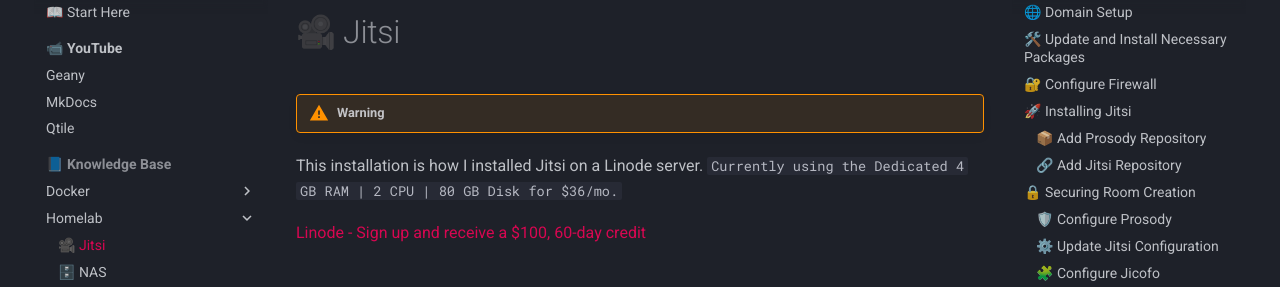
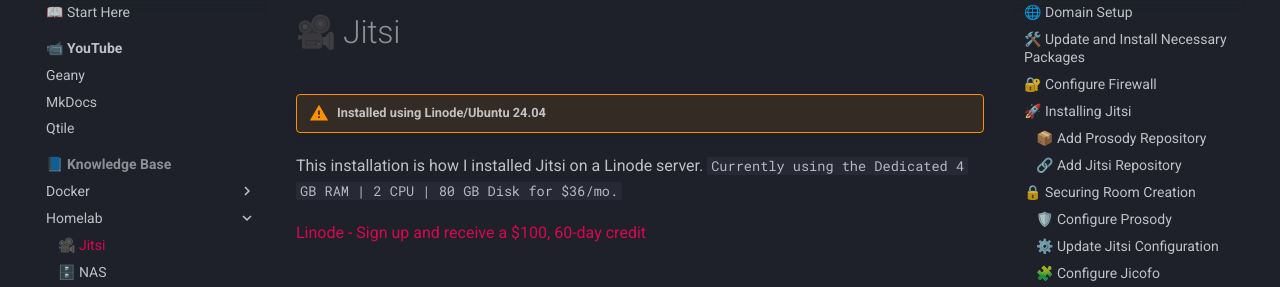
Before and after one commit to drewgrif/jagmkdocs, an MkDocs documentation site: the page built from docs/documentation/homelab/jitsi.md, in a window 1280 px wide and 900 px high. Shown: the part 126-413 px from the top of the window. Built offline with MkDocs 1.6.1 and Material for MkDocs 9.7.7, drawn with Linux system fonts in a browser that asks for light colours.

Commit message:
Update jitsi.md

```diff
--- a/docs/documentation/homelab/jitsi.md
+++ b/docs/documentation/homelab/jitsi.md
@@ -8,7 +8,7 @@ tags:
 
 # 🎥 Jitsi
 
-!!! warning
+!!! warning  "Installed using Linode/Ubuntu 24.04"
 
  This installation is how I installed Jitsi on a Linode server.
 `Currently using the Dedicated 4 GB RAM | 2 CPU |  80 GB Disk for $36/mo.`
```
